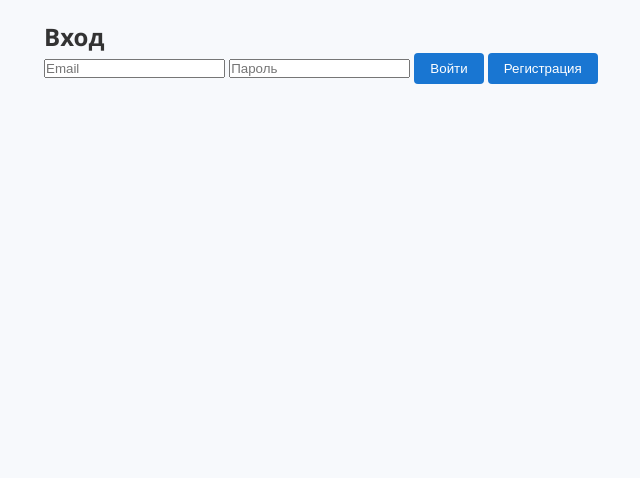
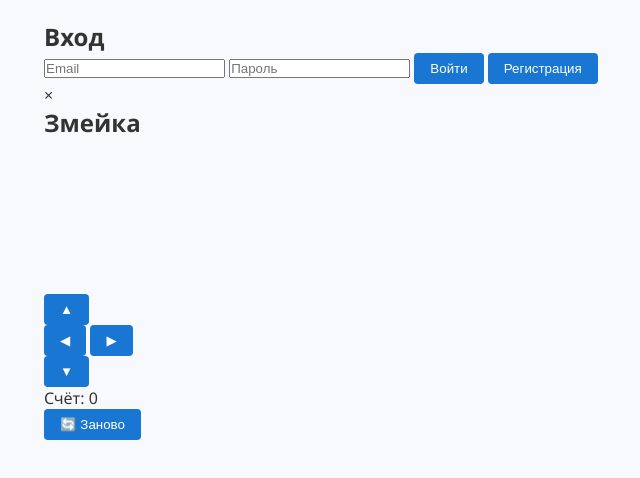
Before and after one commit to kmita3456/forex-signals-web, a plain HTML site: page index.html in a window 1280 px wide. Shown: the whole page, without its empty margins (216-856 px from the left). Drawn offline with Linux system fonts and the light colour scheme; no server answers.

Commit message:
Update index.html

```diff
--- a/index.html
+++ b/index.html
@@ -2,7 +2,7 @@
 <html lang="ru">
 <head>
     <meta charset="UTF-8">
-    <meta name="viewport" content="width=device-width, initial-scale=1.0">
+    <meta name="viewport" content="width=device-width, initial-scale=1.0, user-scalable=no">
     <title>Forex Signals Dashboard</title>
     <link rel="stylesheet" href="style.css">
 </head>
@@ -17,10 +17,13 @@
 
     <div id="dashboard" style="display: none;">
         <h1>Торговые сигналы</h1>
-        <button id="logout-btn">Выйти</button>
+        <div class="top-bar">
+            <button id="logout-btn">Выйти</button>
+            <button id="snake-game-btn">🐍 Играть в змейку</button>
+        </div>
 
         <!-- Панель управления -->
-        <div id="control-panel" style="background: white; padding: 20px; margin: 20px 0; border-radius: 8px;">
+        <div id="control-panel">
             <h3>Управление сканированием</h3>
             <label>Валютная пара:
                 <select id="sel-symbol">
@@ -59,6 +62,27 @@
         <div id="signals-list"></div>
     </div>
 
+    <!-- Модальное окно со змейкой -->
+    <div id="snake-modal" class="modal">
+        <div class="modal-content">
+            <span class="close-btn">&times;</span>
+            <h2>Змейка</h2>
+            <div class="game-container">
+                <canvas id="snake-canvas"></canvas>
+                <div class="mobile-controls">
+                    <button class="ctrl-btn" data-dir="up">▲</button>
+                    <div class="mid-row">
+                        <button class="ctrl-btn" data-dir="left">◀</button>
+                        <button class="ctrl-btn" data-dir="right">▶</button>
+                    </div>
+                    <button class="ctrl-btn" data-dir="down">▼</button>
+                </div>
+            </div>
+            <div id="snake-score">Счёт: 0</div>
+            <button id="restart-snake-btn">🔄 Заново</button>
+        </div>
+    </div>
+
     <!-- Firebase SDK -->
     <script src="https://www.gstatic.com/firebasejs/9.6.10/firebase-app-compat.js"></script>
     <script src="https://www.gstatic.com/firebasejs/9.6.10/firebase-auth-compat.js"></script>
```
